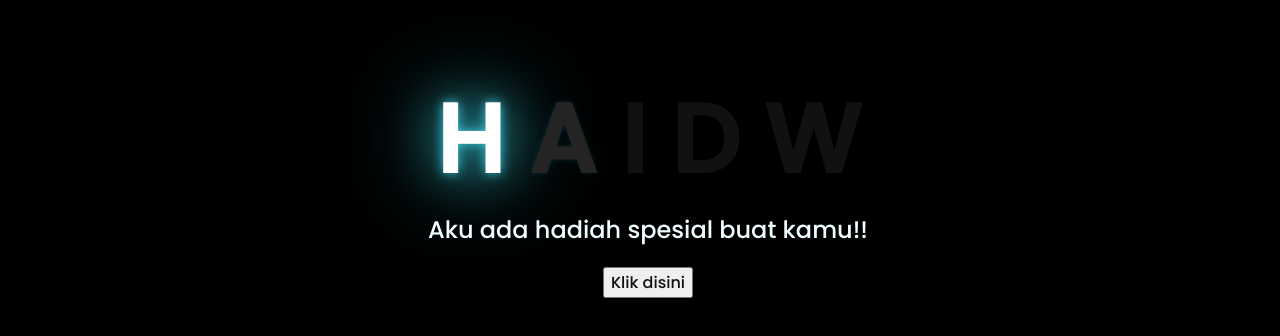
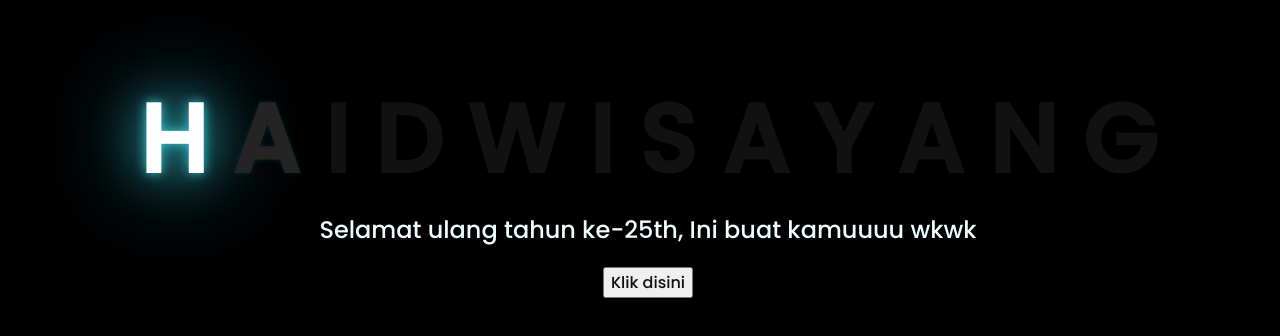
Before and after one commit to nef13k/hbd16agt24, a plain HTML site: page index.html in a window 1280 px wide. Shown: the part 226-562 px from the top of the page. Drawn offline with Linux system fonts and the light colour scheme.

Commit message:
Update index.html

```diff
--- a/index.html
+++ b/index.html
@@ -16,9 +16,16 @@
         <span>I</span>
         <span>D</span>
         <span>W</span>
+        <span>I</span>
+        <span>S</span>
+        <span>A</span>
+        <span>Y</span>
+        <span>A</span>
+        <span>N</span>
+        <span>G</span>
     </div>
     <div class="description">
-        <span>Aku ada hadiah spesial buat kamu!!</span>
+        <span>Selamat ulang tahun ke-25th, Ini buat kamuuuu wkwk</span>
     </div>
     <div class="button">
         <button>
```
